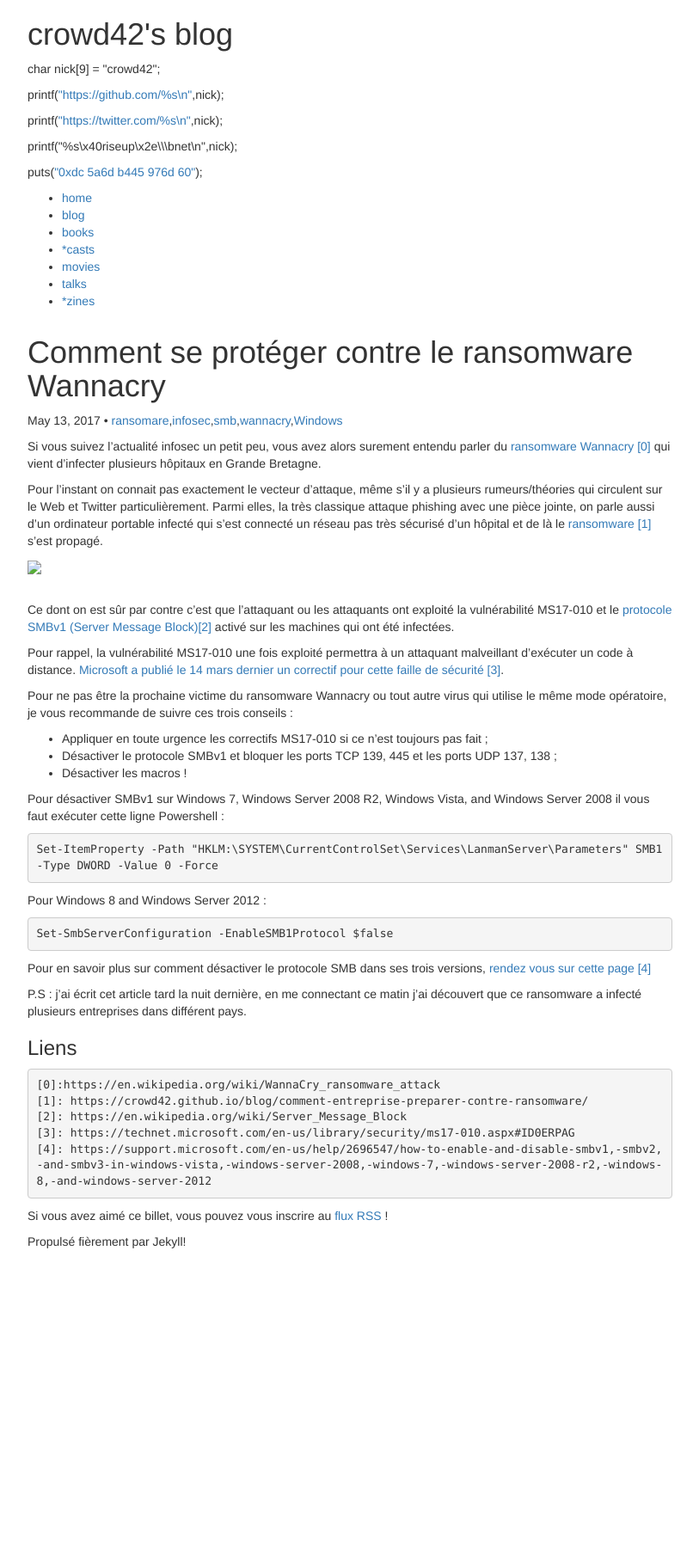
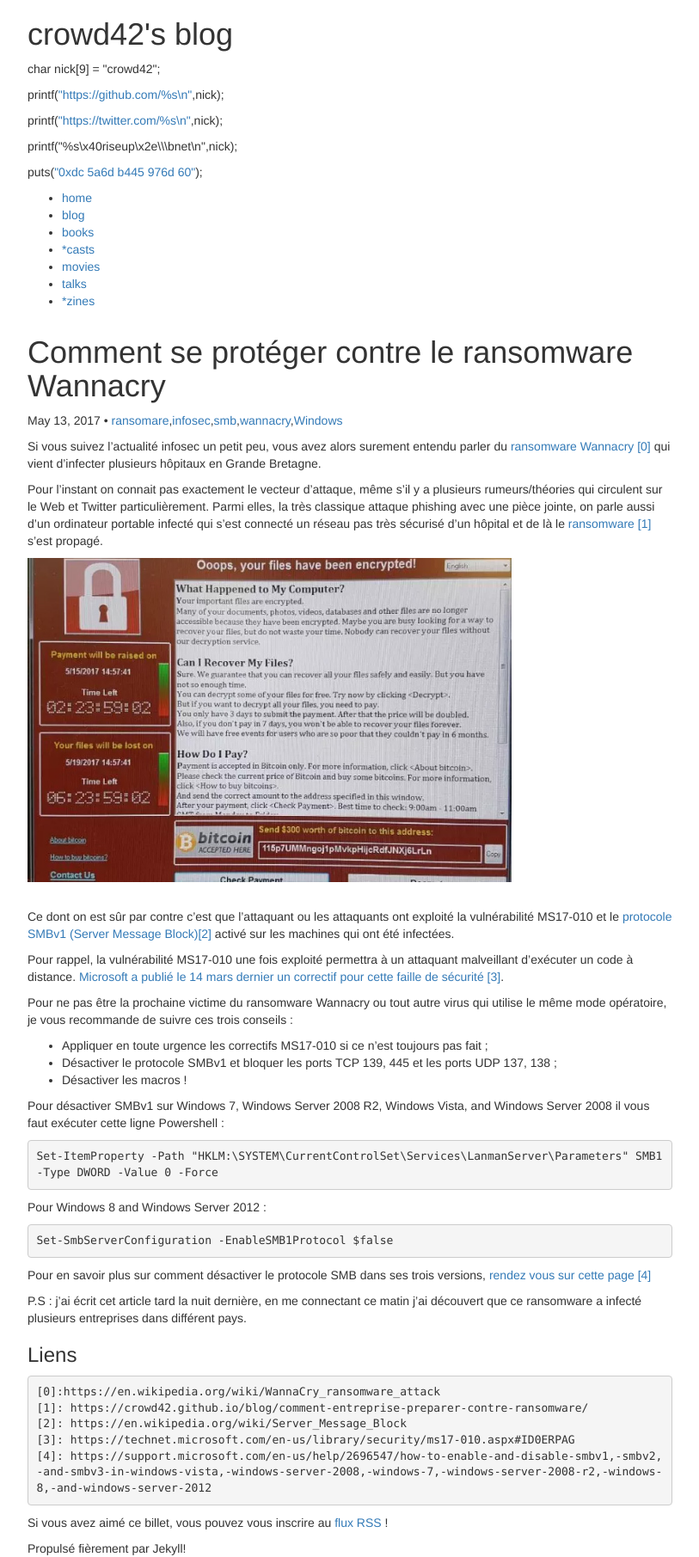
Before and after one commit to crowd42/crowd42.xyz, a Jekyll site: the page built from _posts/2017/2017-05-13-comment-se-proteger-contre-ransomware-wanacry.md, in a window 1280 px wide. Shown: the whole page at 86% size, without its empty margins (233-1046 px from the left). Built offline with Jekyll 4.4.1, drawn with Linux system fonts in a browser that asks for light colours; nearby versions of some CDN libraries; library files that are not in the unit come from our copies; comment, search, counter and statistics services are not loaded; before the commit the page ends 1454 px from its top, so only the background shows below that.

Commit message:
new update

```diff
--- a/_posts/2017/2017-05-13-comment-se-proteger-contre-ransomware-wanacry.md
+++ b/_posts/2017/2017-05-13-comment-se-proteger-contre-ransomware-wanacry.md
@@ -20,7 +20,7 @@
 particulièrement. Parmi elles, la très classique attaque phishing avec une pièce jointe, on parle aussi d'un ordinateur portable infecté qui s'est connecté un réseau pas très sécurisé d'un hôpital et de là le [ransomware \[1\]][1] s'est propagé.
 
 <div>
-	<img src="{{ site.baseurl }}images/posts/2017/wcry.jpg" style="width:75%;" />
+	<img src="{{ site.baseurl }}/images/posts/2017/wcry.jpg" style="width:75%;" />
 </div>
 <br />
 
```
